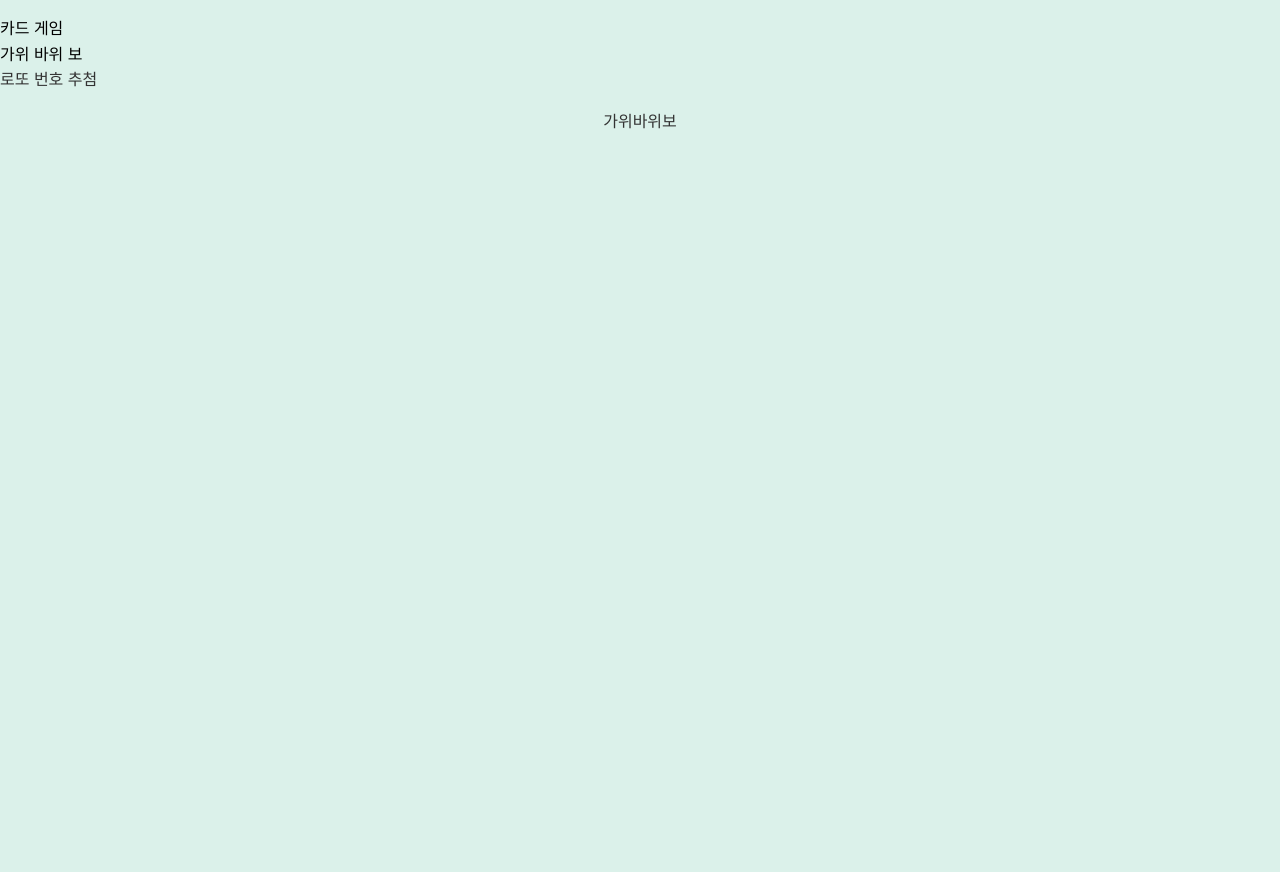
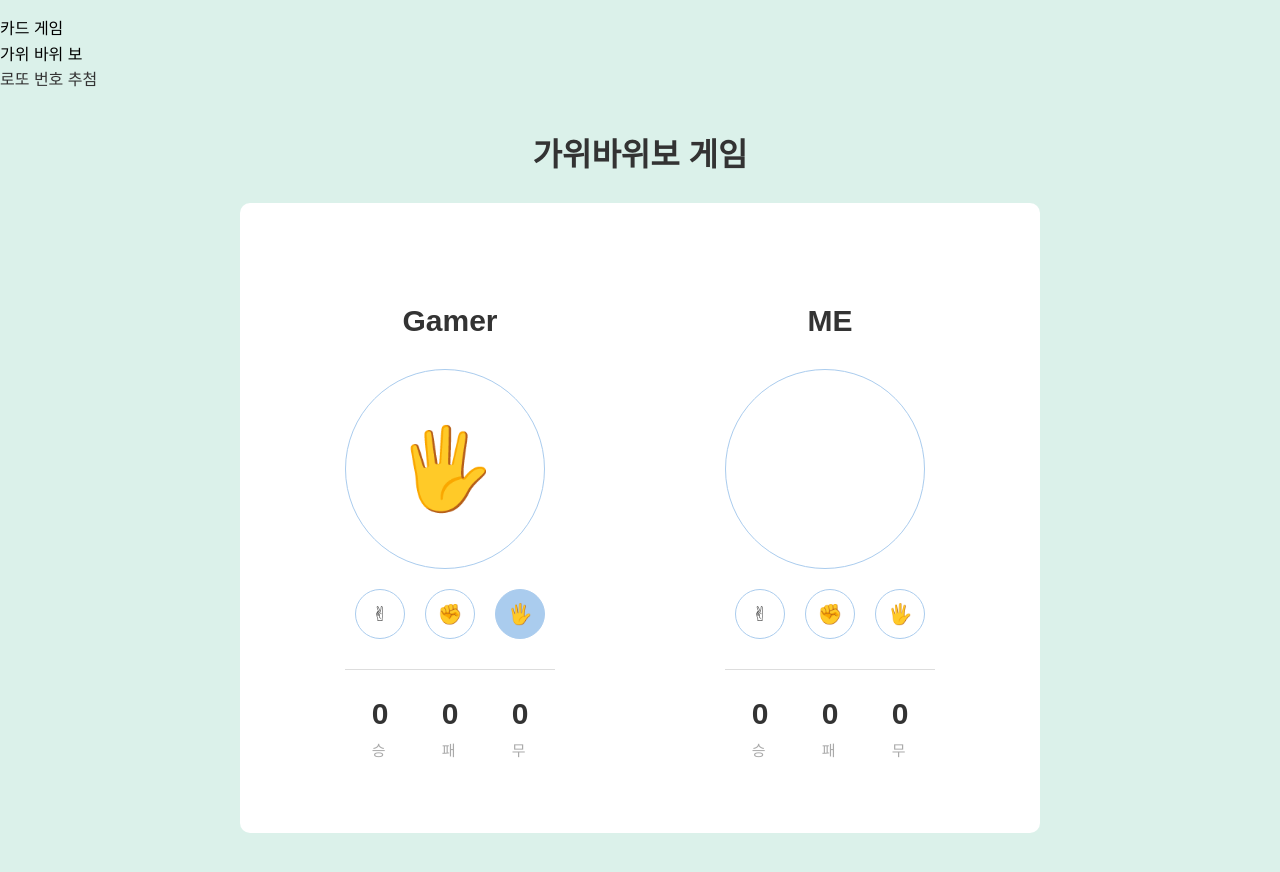
Before and after one commit to juhee1205/vue-games, a Vue app: page /RPS in a window 1280 px wide. Shown: the top 872 px of the page. Before the commit the page ends 800 px from the top, so only its background shows below. Built offline with nearby package versions, Linux system fonts and the light colour scheme; a web font is replaced by a local one.

Commit message:
:memo: 가위바위보

```diff
--- /dev/null
+++ b/src/assets/scss/RPS.scss
@@ -0,0 +1,71 @@
+.gameBox {
+  display: flex;
+  align-items: center;
+  justify-content: space-around;
+  flex-direction: row;
+  h2 {
+    font-size:30px;
+    text-align: center;
+    font-weight: 700;
+  }
+  .selcet {
+    display: flex;
+    align-items: center;
+    justify-content: center;
+    width: 200px;
+    height: 200px;
+    margin: 20px 0 10px;
+    border:1px solid #ace;
+    border-radius: 100%;
+    font-size: 80px;
+  }
+  .btnBox {
+    display: flex;
+    align-items: center;
+    font-size:20px;
+    > div {
+      display: flex;
+      align-items: center;
+      justify-content: center;
+      width: 50px;
+      height: 50px;
+      margin: 10px;
+      border:1px solid #ace;
+      border-radius: 100%;
+      &.active {
+        background-color: #ace;
+      }
+    }
+    &.me > div {
+      cursor: pointer;
+      &:hover {
+        background-color: #ace;
+      }
+    }
+  }
+  .recode {
+    display: flex;
+    align-items: center;
+    justify-content: space-around;
+    margin-top: 20px;
+    padding-top: 20px;
+    border-top: 1px solid #ddd;
+    span {
+      font-size: 15px;
+      color: #aaa;
+    }
+    strong {
+      display: block;
+      font-size: 30px;
+    }
+  }
+
+
+  .reStart {
+    position: absolute;
+    top: 20%;
+    bottom: 20%;
+    left: 20%;
+    right: 20%;
+  }
+}
--- a/src/views/RPS.vue
+++ b/src/views/RPS.vue
@@ -1,3 +1,181 @@
+<script setup lang="ts">
+import { ref } from 'vue'
+import type { Ref } from 'vue'
+
+interface RPS {
+  text: string
+  value: number
+  select: boolean
+}
+
+const rps: Ref<RPS[]> = ref([
+  { text:'✌', value: 0, select: true },
+  { text:'✊', value: 1, select: false },
+  { text:'🖐', value: 2, select: false },
+])
+const NUMBER_OF_CASES: number = rps.value.length
+const current: Ref<number> = ref(0)
+
+interface Score {
+  [index: string] : number
+}
+interface Record {
+  gamer: Score
+  me: Score
+}
+let record: Ref<Record> = ref({
+  gamer : {
+    win : 0,
+    lose : 0,
+    tie: 0
+  },
+  me : {
+    win : 0,
+    lose : 0,
+    tie: 0
+  }
+})
+
+
+let i: number = 0
+const loop = (): void => {
+  i ++
+  rps.value[i % NUMBER_OF_CASES].select = true
+  rps.value[(i - 1) % NUMBER_OF_CASES].select = false
+  current.value = i % NUMBER_OF_CASES
+}
+
+let isGameEnd: Ref<boolean> = ref(false)
+let interval: any = null
+const gameStart = (): void => {
+  isGameEnd.value = false
+  interval = setInterval(loop, 100)
+}
+
+let resultText: Ref<string> = ref('')
+const win = (): void => {
+  resultText.value = '😎이겼다'
+  record.value.gamer.lose ++
+  record.value.me.win ++
+}
+
+const lose = (): void => {
+  resultText.value = '😫졌다'
+  record.value.gamer.win ++
+  record.value.me.lose ++
+}
+
+let gamerState: number = 0
+const clear = (flag: number) => {
+  isGameEnd.value = true
+  clearInterval(interval)
+
+  gamerState = rps.value[i % NUMBER_OF_CASES].value
+
+  if (gamerState === flag ) {
+    resultText.value = '😅비겼다'
+    record.value.gamer.tie ++
+    record.value.me.tie ++
+    return
+  }
+
+  if (gamerState === 0 ) {
+    flag === 1 ? win() : lose()
+    return
+  }
+
+  if (gamerState === 1 ) {
+    flag === 2 ? win() : lose()
+    return
+  }
+
+  if (gamerState === 2 ) {
+    flag === 0 ? win() : lose()
+    return
+  }
+}
+
+const selectText = ref('')
+const select = (n: number) => {
+  selectText.value = rps.value[n].text
+}
+
+gameStart()
+</script>
+
 <template>
-  가위바위보
+  <h1>가위바위보 게임</h1>
+  <div class="gameBox">
+    <div class="reStart" v-if="isGameEnd">
+      <h2>{{ resultText }}</h2>
+      <div class="btn" @click="gameStart()">
+        <font-awesome-icon icon="fa-solid fa-rotate-right" />
+        재시작
+      </div>
+    </div>
+
+    <div>
+      <h2>Gamer</h2>
+      <div class="selcet">
+        {{ rps[current].text }}
+      </div>
+
+      <div class="btnBox">
+        <div
+          :class="{ 'active' : item.select }"
+          v-for="item in rps" :key="`rps-${item.value}`">
+          {{ item.text }}
+        </div>
+      </div>
+
+      <div class="recode">
+        <div>
+          <strong>{{ record.gamer.win }}</strong>
+          <span>승</span>
+        </div>
+        <div>
+          <strong>{{ record.gamer.lose }}</strong>
+          <span>패</span>
+        </div>
+        <div>
+          <strong>{{ record.gamer.tie }}</strong>
+          <span>무</span>
+        </div>
+      </div>
+
+    </div>
+
+    <div>
+      <h2>ME</h2>
+
+      <div class="selcet">
+        {{ selectText }}
+      </div>
+
+      <div class="btnBox me">
+        <div @click="clear(0)" @mouseenter="select(0)">✌</div>
+        <div @click="clear(1)" @mouseenter="select(1)">✊</div>
+        <div @click="clear(2)" @mouseenter="select(2)">🖐</div>
+      </div>
+
+      <div class="recode">
+        <div>
+          <strong>{{ record.me.win }}</strong>
+          <span>승</span>
+        </div>
+        <div>
+          <strong>{{ record.me.lose }}</strong>
+          <span>패</span>
+        </div>
+        <div>
+          <strong>{{ record.me.tie }}</strong>
+          <span>무</span>
+        </div>
+      </div>
+    </div>
+  </div>
 </template>
+
+<style lang="scss" scoped>
+@import '@/assets/scss/rps.scss';
+</style>
```
